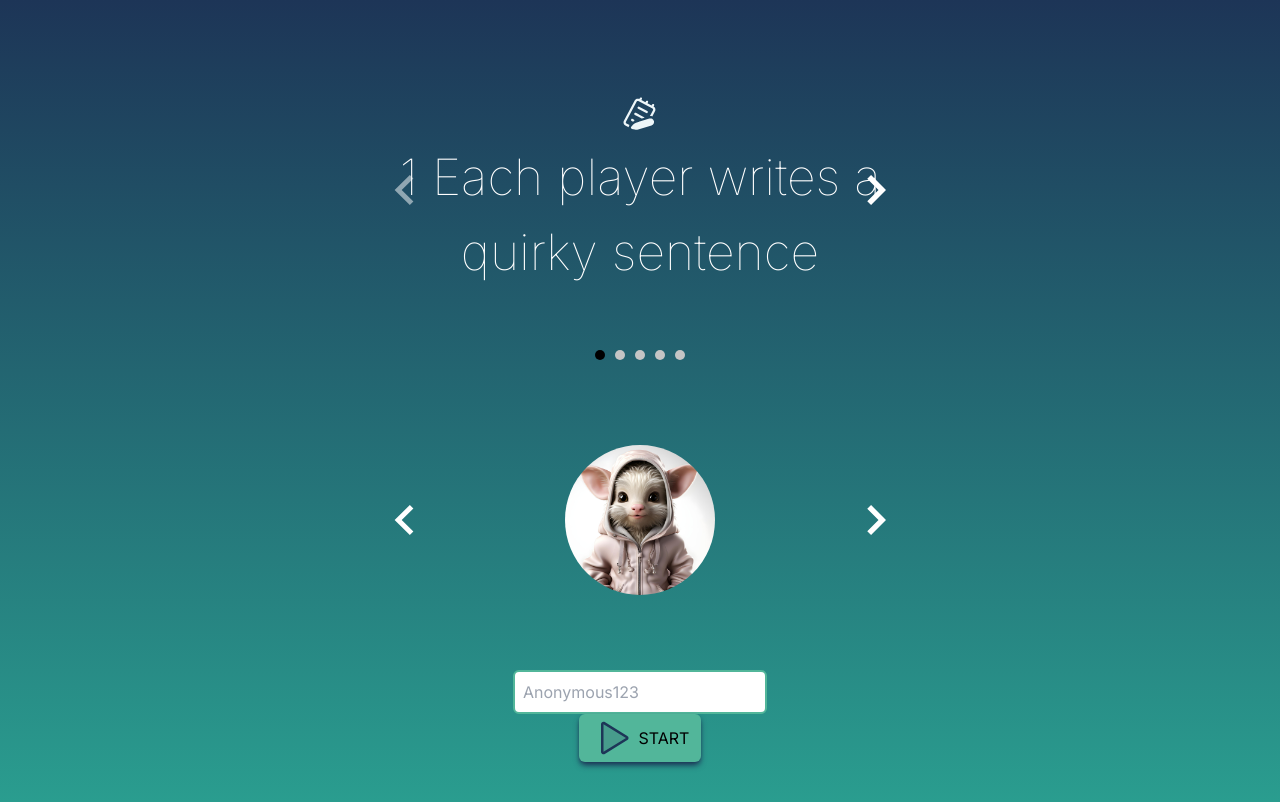
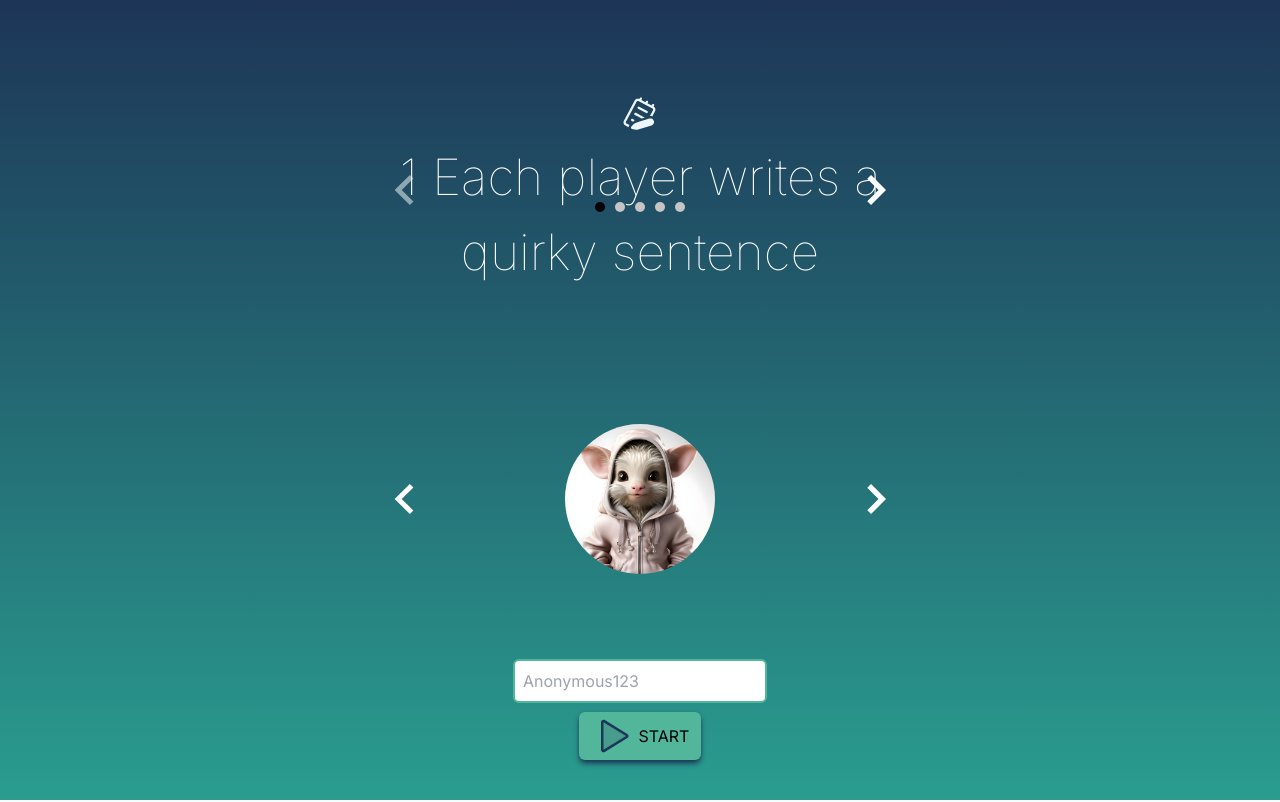
Before and after one commit to dylancobb/in-house-project, a Next.js app: page / in a window 1280 px wide. Built offline with nearby package versions, Linux system fonts and the light colour scheme.

Commit message:
change position dots absolute, top 12 em

```diff
--- a/app/components/AvatarSlider/avatar-styles.css
+++ b/app/components/AvatarSlider/avatar-styles.css
@@ -8,10 +8,6 @@ body {
   font-family: 'Inter', sans-serif;
   -webkit-font-smoothing: antialiased;
   -moz-osx-font-smoothing: grayscale;
-}
-
-p {
-  text-align: center;
 }
 
 [class^='number-slide'],
--- a/app/components/InstructionsSlider/instructions-styles.css
+++ b/app/components/InstructionsSlider/instructions-styles.css
@@ -10,6 +10,10 @@
   max-height: 100vh;
 }
 
+p {
+  text-align: center;
+}
+
 .navigation-wrapper {
   position: relative;
 }
@@ -18,6 +22,8 @@
   display: flex;
   padding: 10px 0;
   justify-content: center;
+  position: absolute;
+  top: 12em;
 }
 
 .dot {
```
